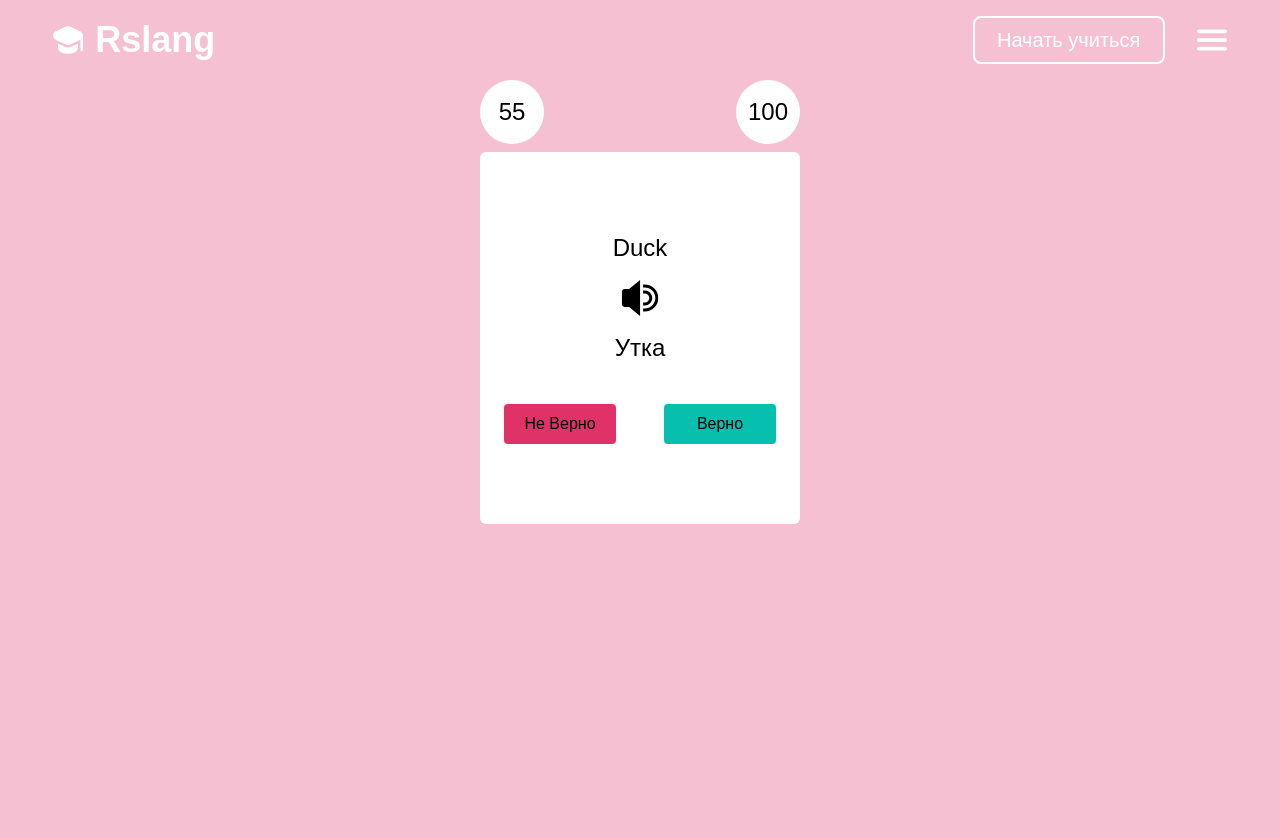
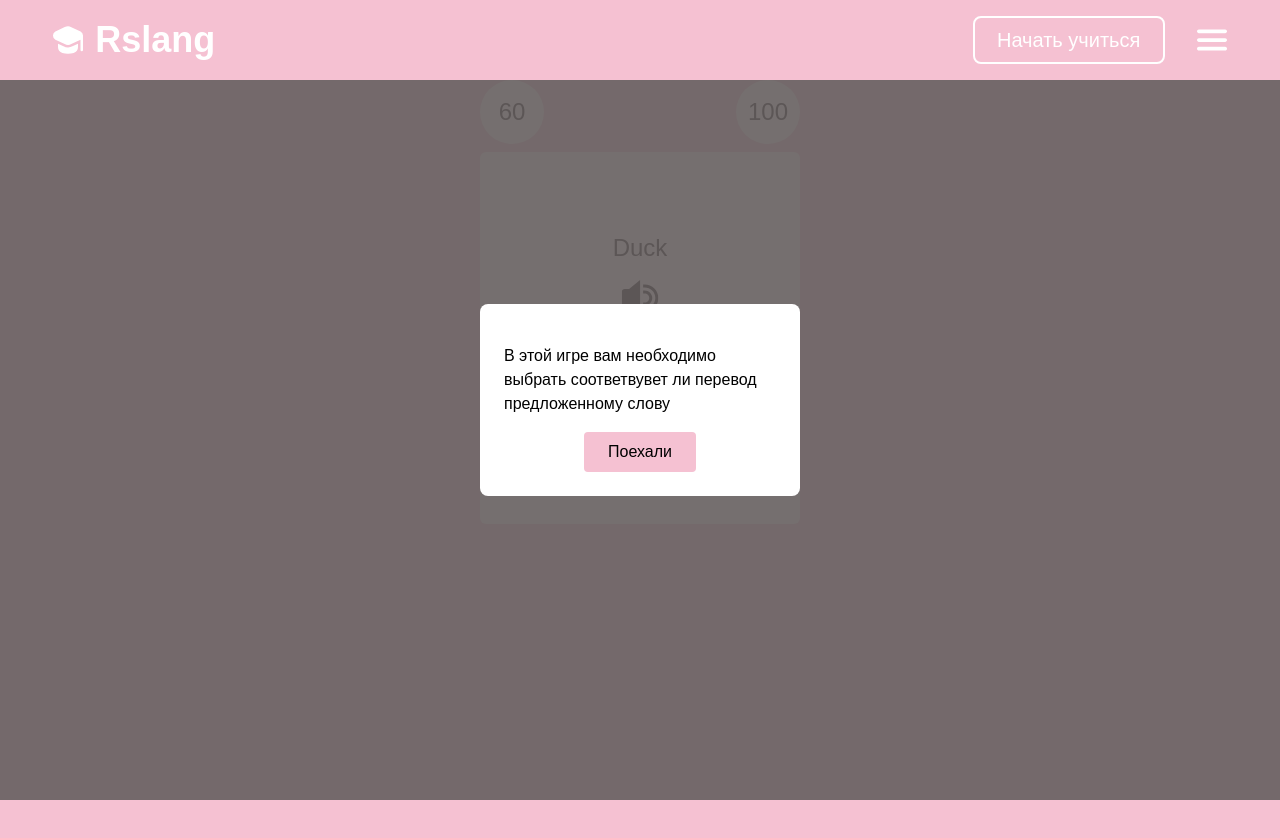
Before and after one commit to Vitaljano/rslang, a React (Create React App) app: page /sprint in a window 1280 px wide. Shown: the top 838 px of the page. Built offline with nearby package versions, Linux system fonts and the light colour scheme.

Commit message:
feat: add sprint basic layuot

```diff
--- a/public/index.html
+++ b/public/index.html
@@ -16,5 +16,7 @@
   <body>
     <noscript>You need to enable JavaScript to run this app.</noscript>
     <div id="root"></div>
+    <div id="backdrop-root"></div>
+    <div id="modal-root"></div>
   </body>
 </html>
--- a/src/components/Button.jsx
+++ b/src/components/Button.jsx
@@ -1,21 +1,24 @@
-function Button({ content, style }) {
+function Button({ className, content, type }) {
   const danger = 'w-28 rounded bg-danger  px-4 py-2';
   const success = 'w-28 rounded bg-success  px-4 py-2';
+  const sprint = 'w-28 rounded bg-sprint  px-4 py-2';
   const def = 'rounded bg-white px-4 py-2';
-  let type = '';
+  let typeSet = '';
 
-  switch (style) {
+  switch (type) {
     case 'success':
-      type = success;
+      typeSet = success;
       break;
     case 'danger':
-      type = danger;
+      typeSet = danger;
       break;
-
+    case 'sprint':
+      typeSet = sprint;
+      break;
     default:
-      type = def;
+      typeSet = def;
   }
-
-  return <button className={type}>{content}</button>;
+  const style = className || '';
+  return <button className={typeSet + ' ' + style}>{content}</button>;
 }
 export default Button;
--- /dev/null
+++ b/src/components/Modal.jsx
@@ -0,0 +1,33 @@
+import ReactDOM from 'react-dom';
+
+function ModalWindow({ children, onClick }) {
+  return (
+    <>
+      <Backdrop />
+      <div
+        className="absolute top-2/4 left-2/4 z-20 -translate-x-2/4 -translate-y-2/4"
+        onClick={onClick}
+      >
+        {children}
+      </div>
+    </>
+  );
+}
+function Backdrop() {
+  return (
+    <div className="absolute top-0 left-0 right-0 bottom-0 opacity-90 bg-grey"></div>
+  );
+}
+
+function Modal({ children, onClick }) {
+  return (
+    <>
+      {ReactDOM.createPortal(
+        <ModalWindow onClick={onClick}>{children}</ModalWindow>,
+        document.getElementById('modal-root')
+      )}
+    </>
+  );
+}
+
+export default Modal;
--- a/src/components/SprintGame/Card.jsx
+++ b/src/components/SprintGame/Card.jsx
@@ -1,15 +1,8 @@
 import Button from '../Button';
-import Timer from './Timer';
 
 function Card() {
   return (
     <div>
-      <div className="mx-auto w-80 flex justify-between pb-2">
-        <Timer />
-        <div className="w-16 h-16 text-2xl font-medium bg-white rounded-full flex justify-center items-center">
-          100
-        </div>
-      </div>
       <div className="bg-white rounded-md pt-20 pb-20 w-80 h-2/4 mx-auto">
         <div className="text-center text-2xl">Duck</div>
         <button className="m-auto block my-4 ">
@@ -48,8 +41,8 @@ function Card() {
         </button>
         <div className="text-center text-2xl">Утка</div>
         <div className="flex mt-10 justify-around">
-          <Button content={'Не Верно'} style={'danger'} />
-          <Button content={'Верно'} style={'success'} />
+          <Button content={'Не Верно'} type={'danger'} />
+          <Button content={'Верно'} type={'success'} />
         </div>
       </div>
     </div>
--- a/src/components/SprintGame/MainScreen.jsx
+++ b/src/components/SprintGame/MainScreen.jsx
@@ -1,8 +1,81 @@
-import { useState } from 'react';
+//import { useState } from 'react';
+//import Card from './Card';
+import Modal from '../Modal';
+import Button from '../Button';
 import Card from './Card';
+import Timer from './Timer';
+import { useEffect, useState } from 'react';
+
+function PreLoader({ startGame }) {
+  const [countDown, setCountDown] = useState(3); // 3 seconds
+
+  useEffect(() => {
+    const timer = setTimeout(() => {
+      if (countDown === 0) {
+        startGame();
+        clearTimeout(timer);
+        return;
+      }
+
+      setCountDown((count) => {
+        return count - 1;
+      });
+    }, 1000);
+    return () => clearTimeout(timer);
+  });
+  return (
+    <div className="animate-ping w-40 h-40 text-5xl text-white rounded-full flex   justify-center items-center font-medium absolute opacity-100 top-2/4 left-2/4   z-40 bg-success">
+      {countDown}
+    </div>
+  );
+}
+function WindowToStartGame({ onClick }) {
+  return (
+    <Modal onClick={onClick}>
+      <div className="w-80 bg-white p-6 rounded-lg">
+        <div className="my-4">
+          В этой игре вам необходимо выбрать соответвувет ли перевод
+          предложенному слову
+        </div>
+        <Button className="mx-auto block" content="Поехали" type="sprint" />
+      </div>
+    </Modal>
+  );
+}
 function MainScreen() {
-  const [isGameStart] = useState(false);
-  return <>{isGameStart || <Card />}</>;
+  const [isOpenModal, setIsOpenModal] = useState(true);
+  const [preLoader, setPreLoader] = useState(false);
+  const [isGameStart, setGameStart] = useState(false);
+  const [isEndTimer, setEndTimer] = useState(false);
+
+  const endTimerHandle = (value) => {
+    setEndTimer(value);
+  };
+
+  const preLoaderHandle = () => {
+    setPreLoader(false);
+    setGameStart(true);
+  };
+
+  const clickHandle = () => {
+    setIsOpenModal(false);
+    setPreLoader(true);
+  };
+
+  return (
+    <>
+      {isOpenModal && <WindowToStartGame onClick={clickHandle} />}
+      <div className="mx-auto w-80 flex justify-between pb-2">
+        <Timer start={isGameStart} end={endTimerHandle} />
+        {preLoader && <PreLoader startGame={preLoaderHandle} />}
+        <div className="w-16 h-16 text-2xl font-medium bg-white rounded-full flex justify-center items-center">
+          100
+        </div>
+      </div>
+      <Card />
+      {isEndTimer && 'GAME OVER'}
+    </>
+  );
 }
 
 export default MainScreen;
--- a/src/components/SprintGame/Timer.jsx
+++ b/src/components/SprintGame/Timer.jsx
@@ -1,10 +1,13 @@
 import { useState, useEffect } from 'react';
-function Timer() {
-  const [seconds, setSeconds] = useState(60);
+
+function Timer({ start, end }) {
+  const [seconds, setSeconds] = useState(60); //1 minute timer;
 
   useEffect(() => {
+    if (start) {
       const timer = setTimeout(() => {
         if (seconds === 0) {
+          end(true);
           clearTimeout(timer);
           return;
         }
@@ -15,6 +18,7 @@ function Timer() {
       }, 1000);
 
       return () => clearTimeout(timer);
+    }
   });
   return (
     <>
```
Lines whose indentation alone changed are shown as unchanged.
